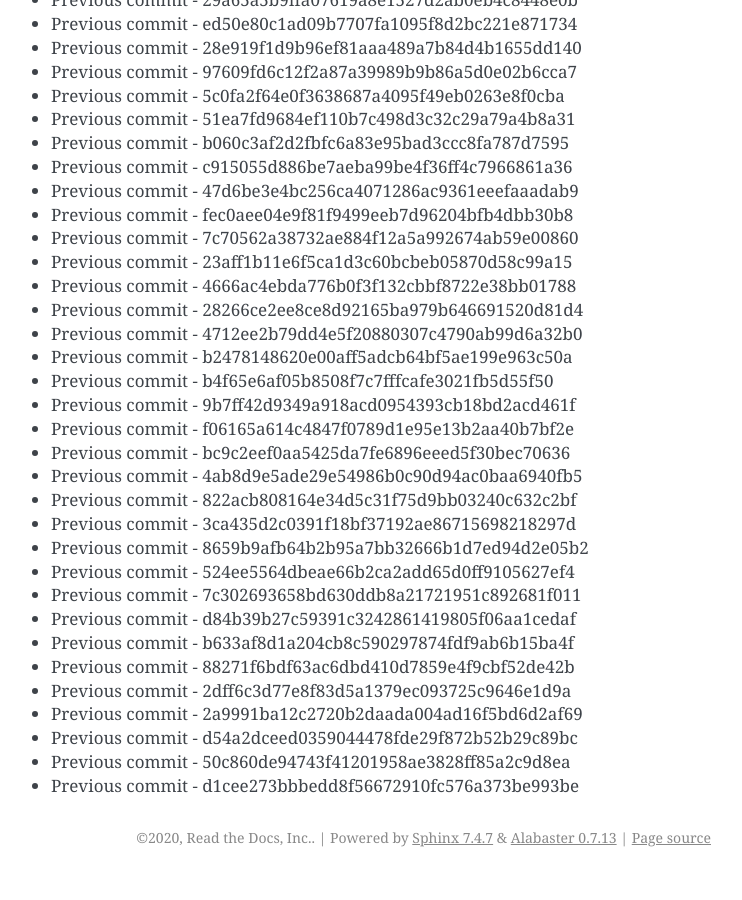
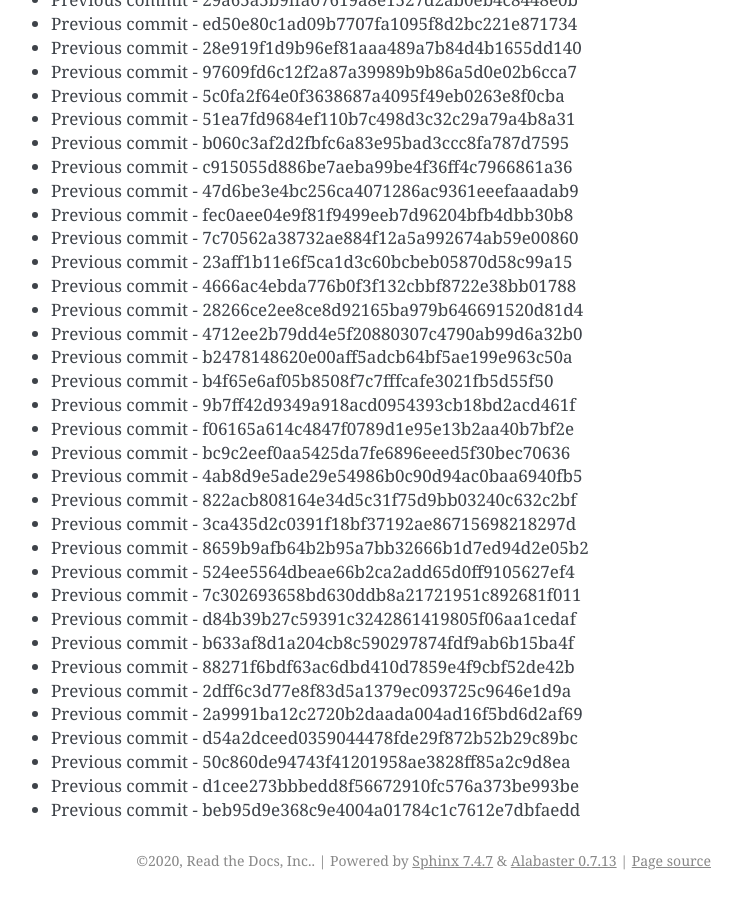
Before and after one commit to readthedocs/rtd-git-stresstest, a Sphinx documentation site: the page built from docs/updates.rst, in a window 1280 px wide and 900 px high, scrolled down 80446 px. Shown: the whole window, without its empty margins (399-1141 px from the left). Built offline with Sphinx 7.4.7, drawn with Linux system fonts in a browser that asks for light colours; before the commit the page ends 81323 px from its top, so only the background shows below that.

Commit message:
Generating commit from previous: beb95d9e368c9e4004a01784c1c7612e7dbfaedd

```diff
--- a/docs/updates.rst
+++ b/docs/updates.rst
@@ -3412,3 +3412,4 @@ It can be tested for any performance characteristics.
 * Previous commit - d54a2dceed0359044478fde29f872b52b29c89bc
 * Previous commit - 50c860de94743f41201958ae3828ff85a2c9d8ea
 * Previous commit - d1cee273bbbedd8f56672910fc576a373be993be
+* Previous commit - beb95d9e368c9e4004a01784c1c7612e7dbfaedd
```
